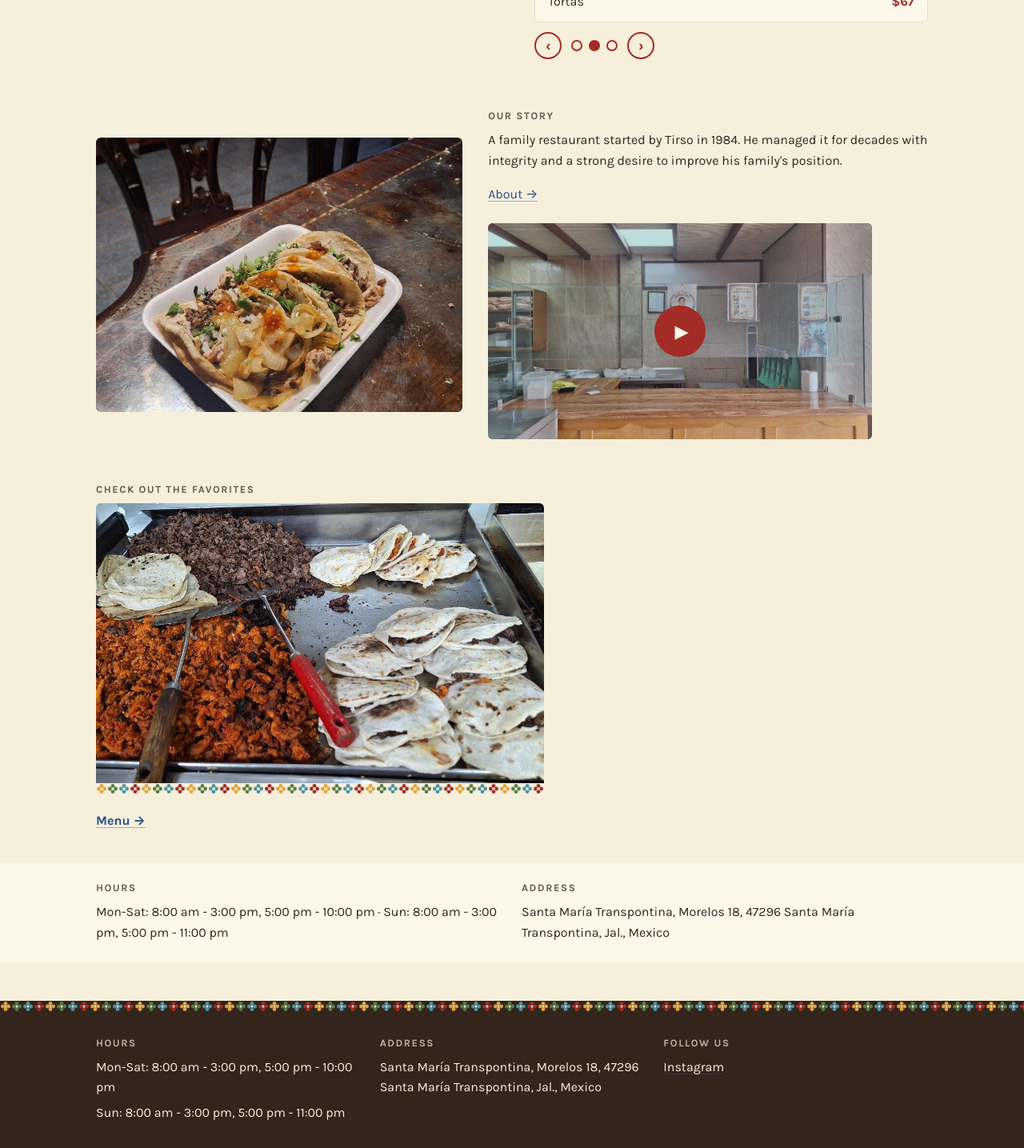
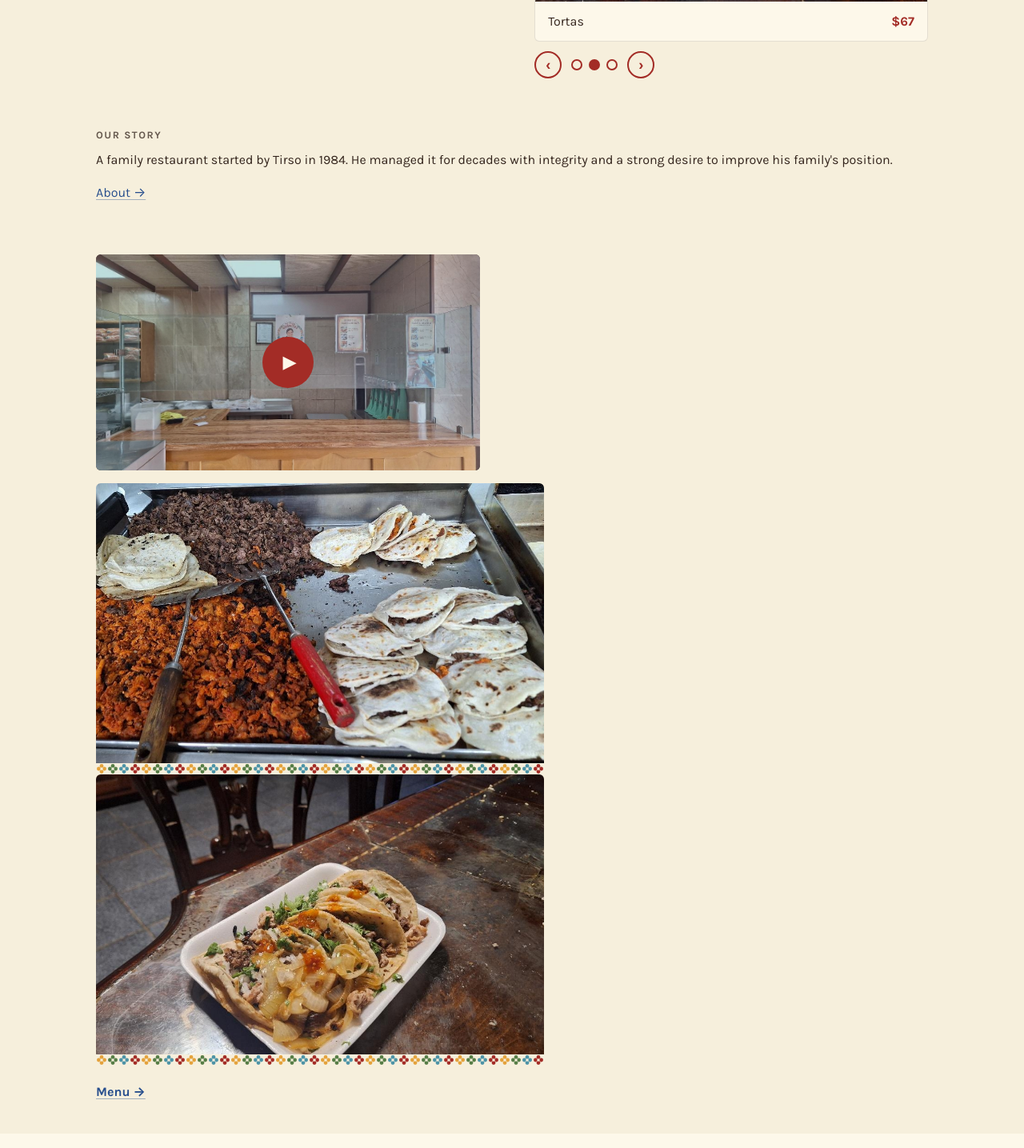
Before and after one commit to JosephMelesse/hack-website, a React (Vite) app: page / in a window 1280 px wide. Shown: the part 520-1955 px from the top of the page at 80% size. Built offline with nearby package versions, Linux system fonts and the light colour scheme.

Commit message:
Home/Home.jsx: favorites header over carousel, video band, photo pair

```diff
--- a/src/pages/Home.jsx
+++ b/src/pages/Home.jsx
@@ -43,6 +43,7 @@ function Home({ t }) {
             </a>
           </div>
           <div className="home-hero__featured">
+            <h2 className="eyebrow">{t?.home?.featuredTitle}</h2>
             <div
               className="home-featured__stage"
               onMouseEnter={() => setFeatPaused(true)}
@@ -121,14 +122,15 @@ function Home({ t }) {
       </section>
 
       <section className="home-about">
-        <div className="container home-about__grid">
-          <div className="home-about__photo">
-            <img src={teaserImg} alt="Tacos served at the family table" />
-          </div>
-          <div>
+        <div className="container">
           <h2 className="eyebrow">{t?.home?.aboutTeaserTitle}</h2>
           <p>{t?.home?.aboutTeaser}</p>
           <Link to="/about">{t?.nav?.about} →</Link>
+        </div>
+      </section>
+
+      <section className="home-video-band">
+        <div className="container">
           <div className="home-video">
             {playVideo ? (
               <iframe
@@ -152,18 +154,22 @@ function Home({ t }) {
             )}
           </div>
         </div>
-        </div>
       </section>
 
       <section className="home-featured">
         <div className="container">
-          <h2 className="eyebrow">{t?.home?.featuredTitle}</h2>
+          <div className="home-featured__photos">
             <div className="home-featured__photo">
               <img
                 src={heroImg}
                 alt="Fresh tortillas, al pastor, and filled gorditas on the griddle"
               />
               <div className="tile-divider" aria-hidden="true"></div>
+            </div>
+            <div className="home-featured__photo">
+              <img src={teaserImg} alt="Tacos served at the family table" />
+              <div className="tile-divider" aria-hidden="true"></div>
+            </div>
           </div>
           <Link className="home-featured__more" to="/menu">
             {t?.menu?.title} →
```
Lines whose indentation alone changed are shown as unchanged.
